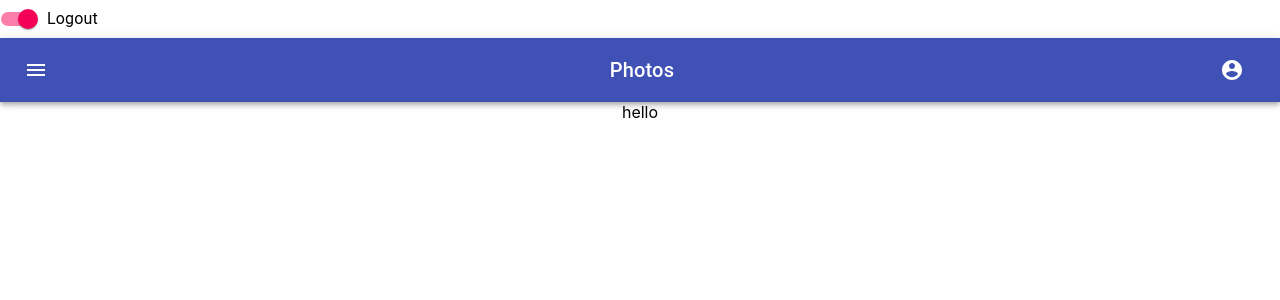
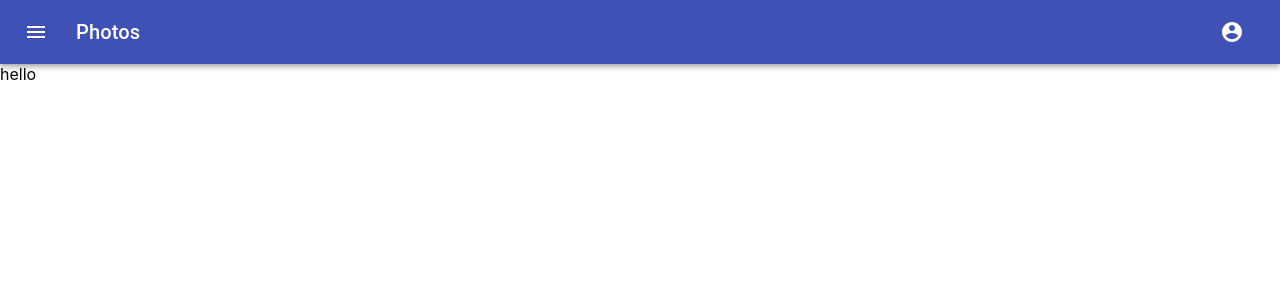
Before and after one commit to sunjaeyoon/react-materialui, a React (Create React App) app in the folder client/: page / in a window 1280 px wide. Shown: the top 300 px of the page. Built offline with nearby package versions, Linux system fonts and the light colour scheme.

Commit message:
Added a Header

```diff
--- a/client/src/App.css
+++ b/client/src/App.css
@@ -1,3 +1,2 @@
 .App {
-  text-align: center;
 }
--- a/client/src/components/Header.js
+++ b/client/src/components/Header.js
@@ -6,9 +6,6 @@ import Typography from '@material-ui/core/Typography';
 import IconButton from '@material-ui/core/IconButton';
 import MenuIcon from '@material-ui/icons/Menu';
 import AccountCircle from '@material-ui/icons/AccountCircle';
-import Switch from '@material-ui/core/Switch';
-import FormControlLabel from '@material-ui/core/FormControlLabel';
-import FormGroup from '@material-ui/core/FormGroup';
 import MenuItem from '@material-ui/core/MenuItem';
 import Menu from '@material-ui/core/Menu';
 
@@ -30,9 +27,6 @@ export default function Header() {
     const [anchorEl, setAnchorEl] = React.useState(null);
     const open = Boolean(anchorEl);
 
-    const handleChange = (event) => {
-      setAuth(event.target.checked);
-    };
 
     const handleMenu = (event) => {
       setAnchorEl(event.currentTarget);
@@ -44,12 +38,6 @@ export default function Header() {
 
     return (
       <div className={classes.root}>
-        <FormGroup>
-          <FormControlLabel
-            control={<Switch checked={auth} onChange={handleChange} aria-label="login switch" />}
-            label={auth ? 'Logout' : 'Login'}
-          />
-        </FormGroup>
         <AppBar position="static">
           <Toolbar>
             <IconButton edge="start" className={classes.menuButton} color="inherit" aria-label="menu">
```
